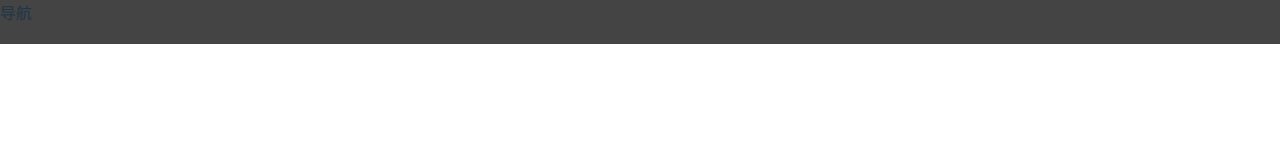
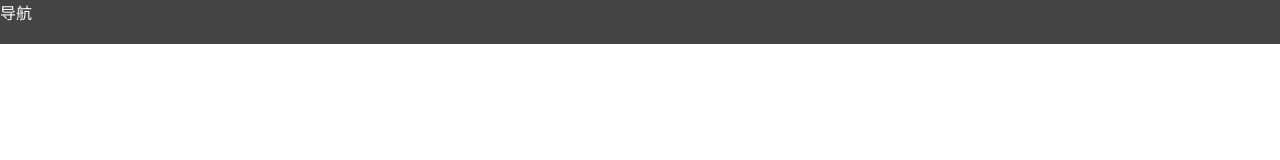
Before and after one commit to panjjIsArcher/DesignItems, a React (Vite) app: page / in a window 1280 px wide. Shown: the top 160 px of the page. Built offline with nearby package versions, Linux system fonts and the light colour scheme.

Commit message:
textcolor

```diff
--- a/src/assets/index.module.scss
+++ b/src/assets/index.module.scss
@@ -3,4 +3,5 @@
   width: 100%;
   height: 44px;
   background-color: $sub_color;
+  color: $text_color;
 }
--- a/src/assets/vari.scss
+++ b/src/assets/vari.scss
@@ -1,2 +1,3 @@
 $main_color: rgb(255, 255, 255);
 $sub_color: rgba(22, 22, 23, 0.8);
+$text_color: rgb(255, 255, 255);
```
